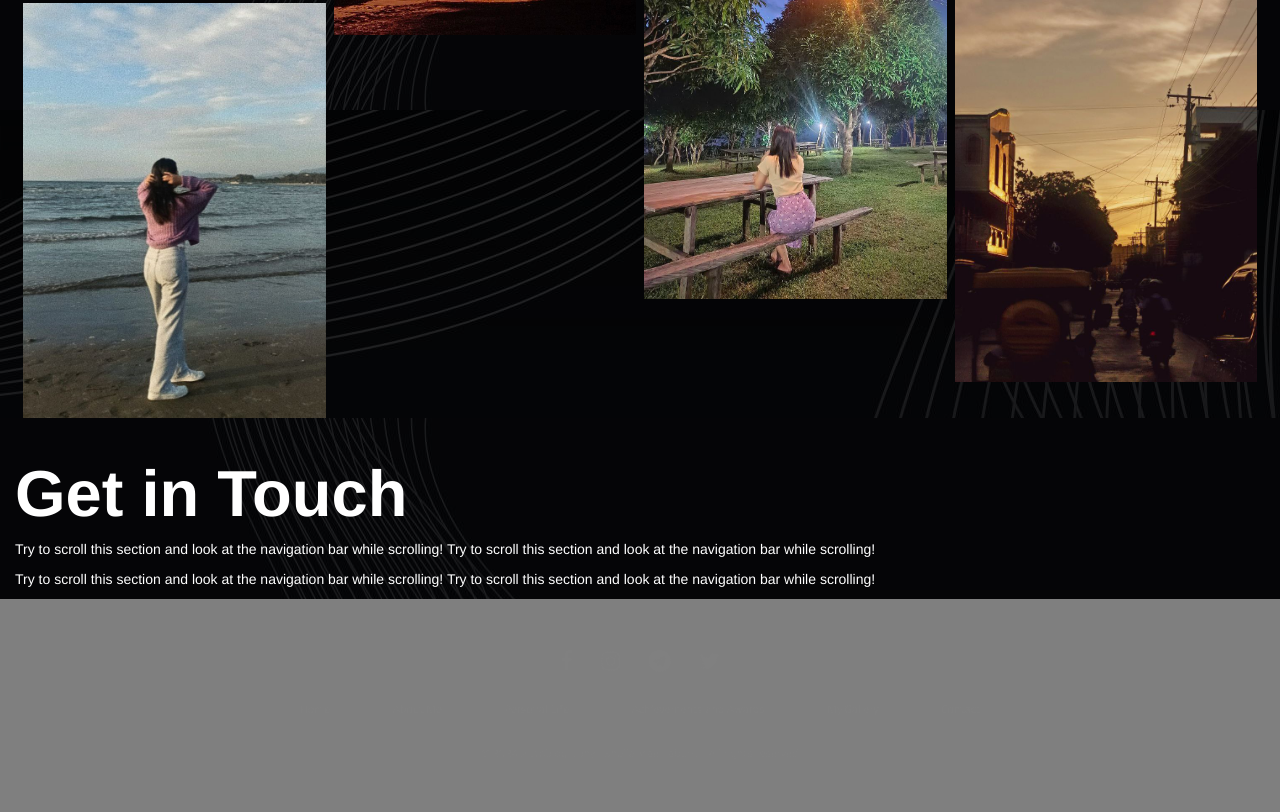
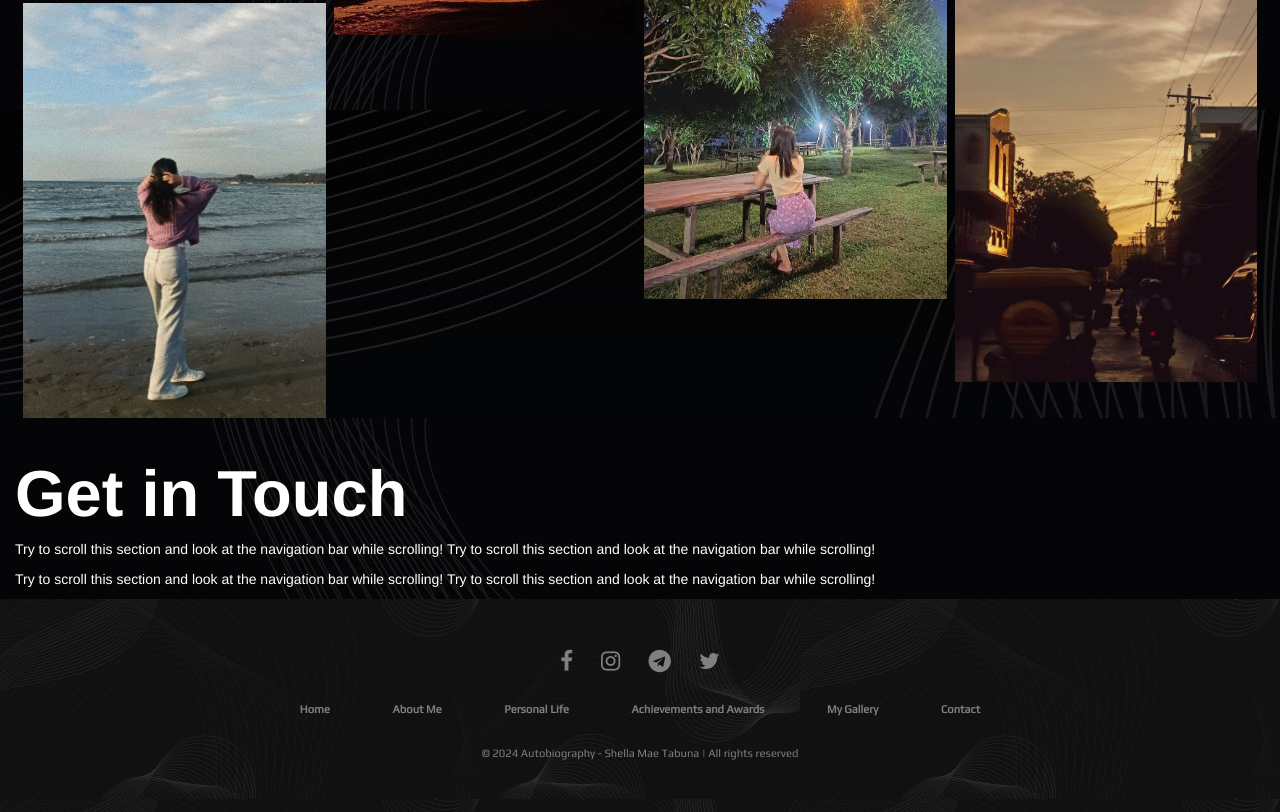
Before and after one commit to Shllmyyy/autobiography.github.io, a plain HTML site: page index.html in a window 1280 px wide. Shown: the part 6463-7275 px from the top of the page. Drawn offline with nearby package versions, Linux system fonts and the light colour scheme; files whose address does not match are found by name.

Commit message:
Update autobiography.css

```diff
--- a/autobiography.css
+++ b/autobiography.css
@@ -131,7 +131,7 @@ body {
   }
   .footer {
     background-image: linear-gradient(rgba(0, 0, 0, 0.5), rgba(0, 0, 0, 0.5)),
-      url("image source/footer.jpg");
+      url("footer.JPG");
     height: 50%;
     padding: 30px 0px;
     font-family: "Play", sans-serif;
```
